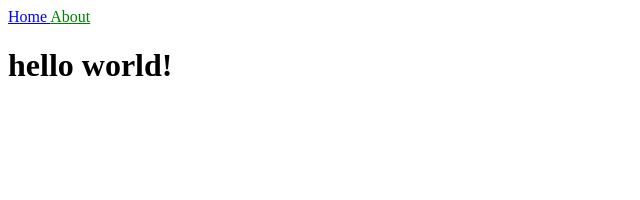
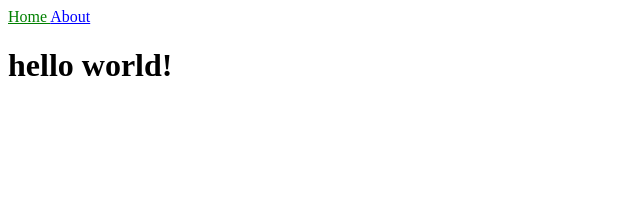
Before and after one commit to aozbolt/aozbolt.github.io, a Jekyll site: the page built from docs/index.html, in a window 1280 px wide. Shown: the top 200 px of the page, without its empty margins (0-640 px from the left). Built offline with Jekyll 4.4.1, drawn with Linux system fonts in a browser that asks for light colours.

Commit message:
swapped inactive and current

```diff
--- a/docs/_includes/nav.html
+++ b/docs/_includes/nav.html
@@ -1,6 +1,6 @@
 <nav>
   {% for item in site.data.nav %}
-    <a href="/" {% unless page.url == item.link %} class="current" {% else %} class="inactive" {% endunless %}>
+    <a href="/" {% unless page.url == item.link %} class="inactive" {% else %} class="current" {% endunless %}>
     {{ item.name }}
     </a>
   {% endfor %}
```
